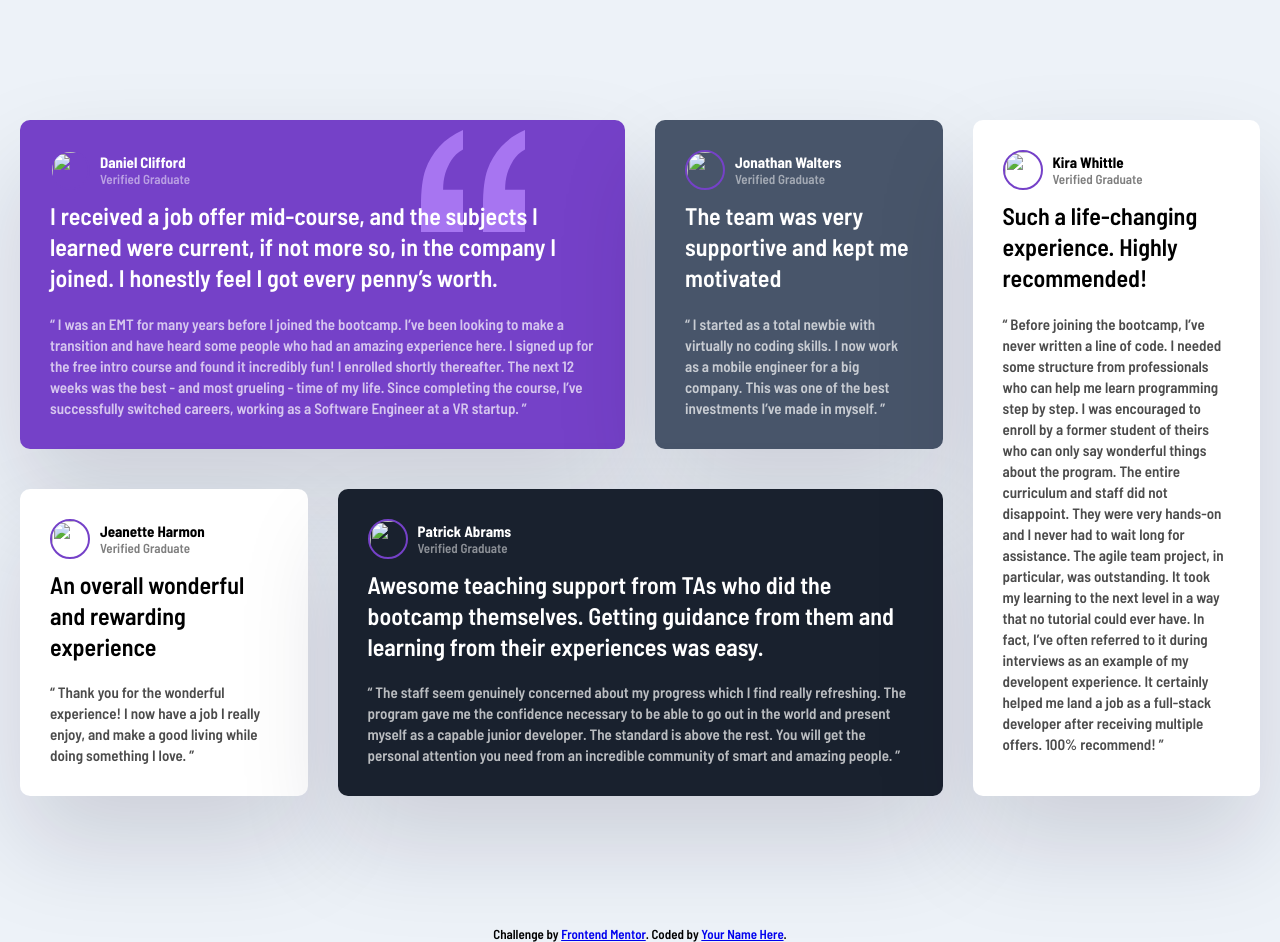
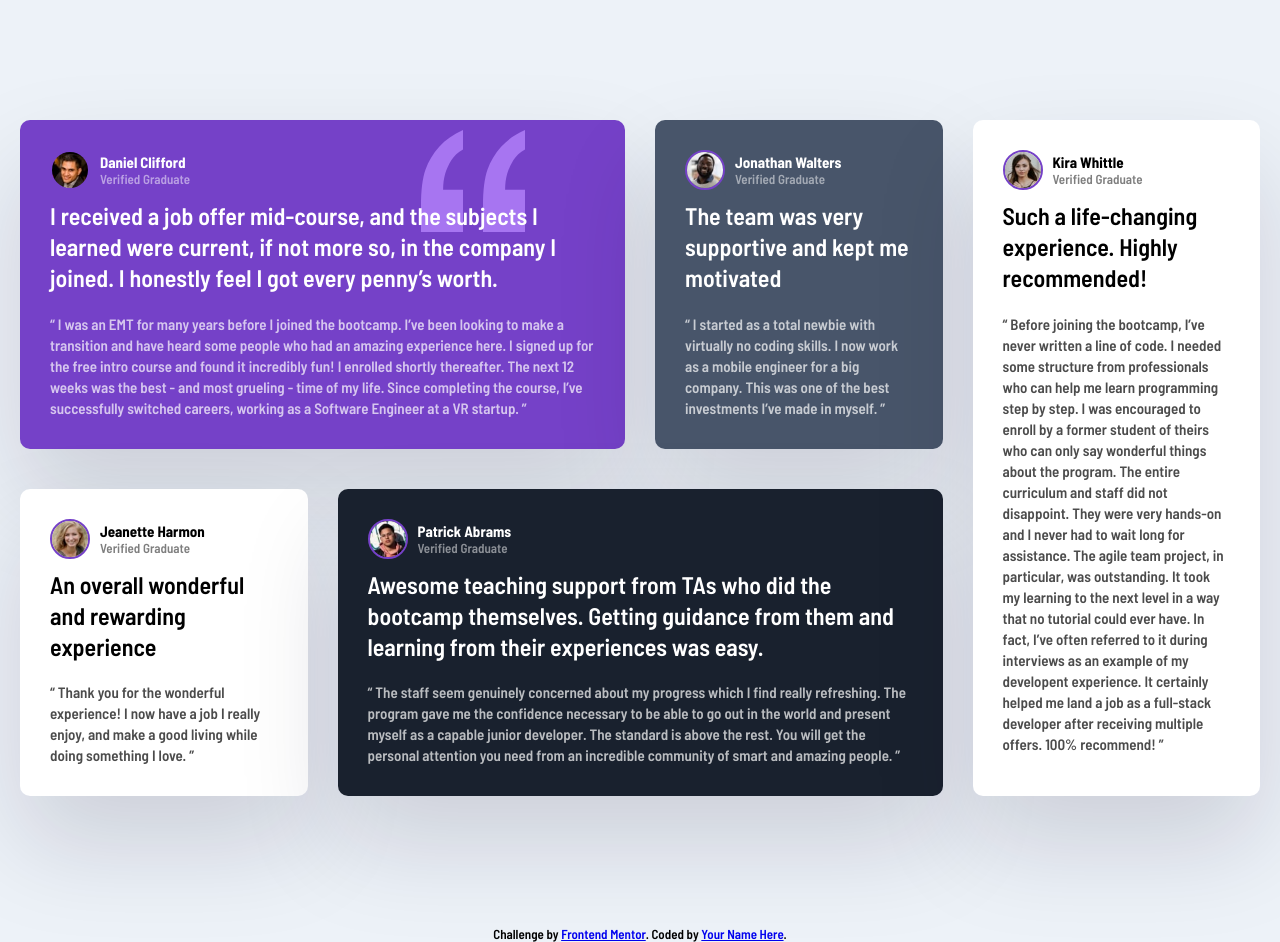
Before and after one commit to Crax88/testimonials-frontend-mentor, a plain HTML site: page index.html in a window 1280 px wide. Drawn offline with Linux system fonts and the light colour scheme; the site is published under a folder, as on GitHub Pages, so addresses that start at the root find nothing.

Commit message:
Fix image pathes

```diff
--- a/index.html
+++ b/index.html
@@ -18,7 +18,7 @@
     <main class="content">
       <div class="card card--bg-purple">
         <header class="card_header">
-          <img class="card__img" src="/images/image-daniel.jpg" />
+          <img class="card__img" src="./images/image-daniel.jpg" />
           <div>
             <h3>Daniel Clifford</h3>
             <p>Verified Graduate</p>
@@ -41,7 +41,7 @@
       </div>
       <div class="card card--bg-gray-blue">
         <div class="card_header">
-          <img class="card__img" src="/images/image-jonathan.jpg" />
+          <img class="card__img" src="./images/image-jonathan.jpg" />
           <div>
             <h3>Jonathan Walters</h3>
             <p>Verified Graduate</p>
@@ -58,7 +58,7 @@
       </div>
       <div class="card">
         <div class="card_header">
-          <img class="card__img" src="/images/image-jeanette.jpg" />
+          <img class="card__img" src="./images/image-jeanette.jpg" />
           <div>
             <h3>Jeanette Harmon</h3>
             <p>Verified Graduate</p>
@@ -72,7 +72,7 @@
       </div>
       <div class="card card--bg-black-blue">
         <div class="card_header">
-          <img class="card__img" src="/images/image-patrick.jpg" />
+          <img class="card__img" src="./images/image-patrick.jpg" />
           <div>
             <h3>Patrick Abrams</h3>
             <p>Verified Graduate</p>
@@ -94,7 +94,7 @@
       </div>
       <div class="card">
         <div class="card_header">
-          <img class="card__img" src="/images/image-kira.jpg" />
+          <img class="card__img" src="./images/image-kira.jpg" />
           <div>
             <h3>Kira Whittle</h3>
             <p>Verified Graduate</p>
```
